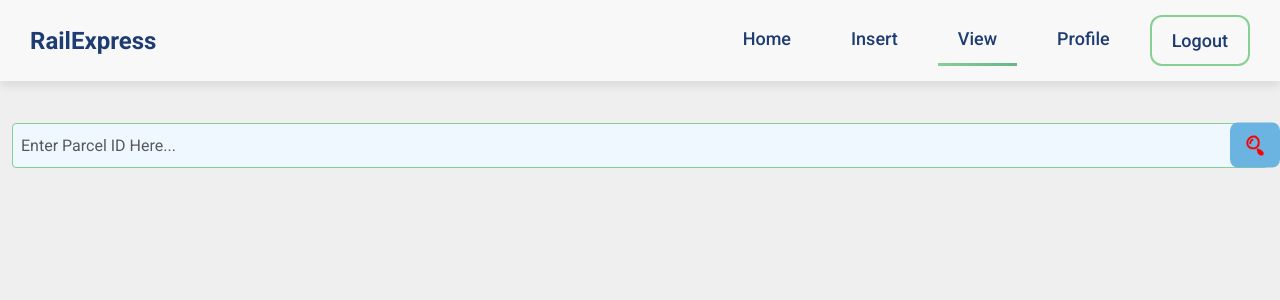
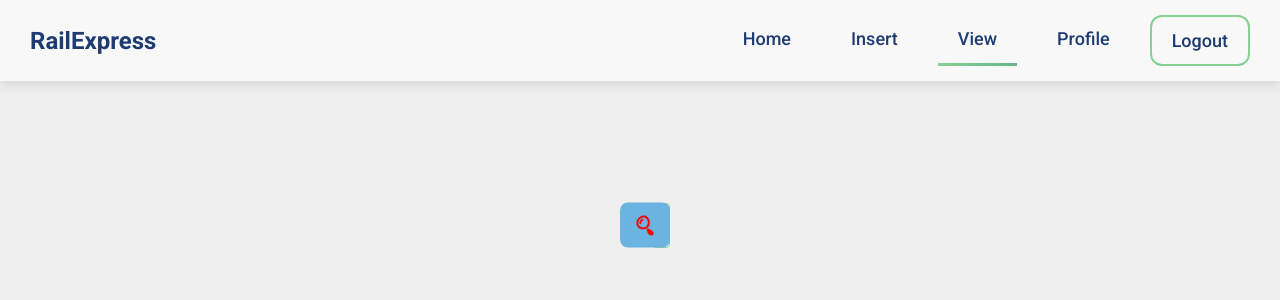
Before and after one commit to ParcelManagment/Website_Frontend, a React (Create React App) app in the folder Parcel_Management_System/: page /view in a window 1280 px wide. Shown: the top 300 px of the page. Built offline with nearby package versions, Linux system fonts and the light colour scheme; no server answers.

Commit message:
update view

```diff
--- a/Parcel_Management_System/src/Components/ViewPage/ViewPage.css
+++ b/Parcel_Management_System/src/Components/ViewPage/ViewPage.css
@@ -2,11 +2,12 @@
     display: flex;
     flex-direction: column;
     align-items: center;
-    margin-top: 100px;
+    margin-top: 150px;
     color: #1e3c72;
     margin-left: auto;
     margin-right: auto;
     padding: 0 15px;
+    position: absolute;
 
 }
 
@@ -15,7 +16,7 @@
     justify-content: center;
     align-items: center;
     width: 100%;
-    margin-top: 20px;
+    margin-top: 50px;
     margin-bottom: 30px;
 }
 
```
Also changed, not shown: Parcel_Management_System/src/Components/ViewPage/ViewPage.jsx (indentation only).
